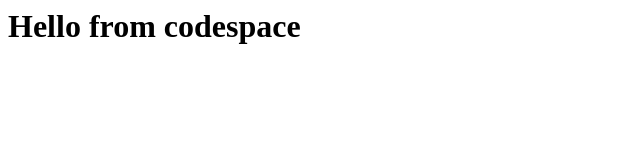
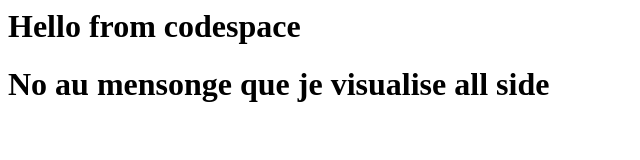
Before and after one commit to khalifelibert/skills-code-with-codespaces, a plain HTML site: page index.html in a window 1280 px wide. Shown: the whole page, without its empty margins (0-640 px from the left). Drawn offline with Linux system fonts and the light colour scheme.

Commit message:
Adding helo from the codespace!

```diff
--- a/index.html
+++ b/index.html
@@ -1,3 +1,4 @@
 <html>
   <h1>Hello from codespace</h1>
+  <h1>No au mensonge que je visualise all side</h1>
 </html>
```
